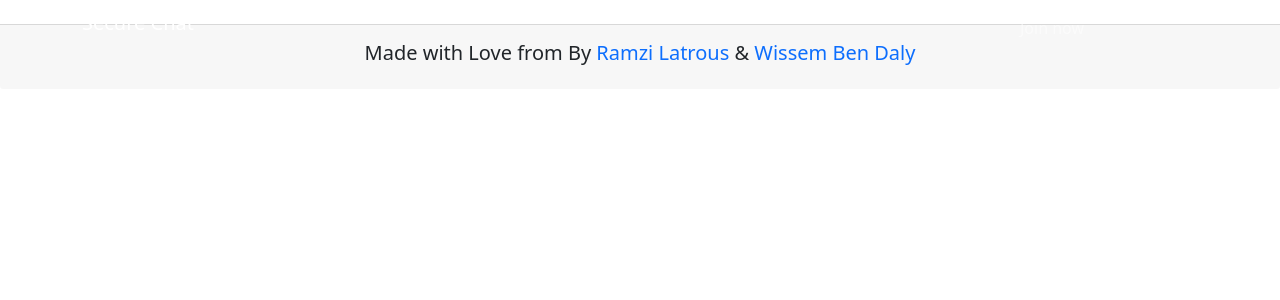
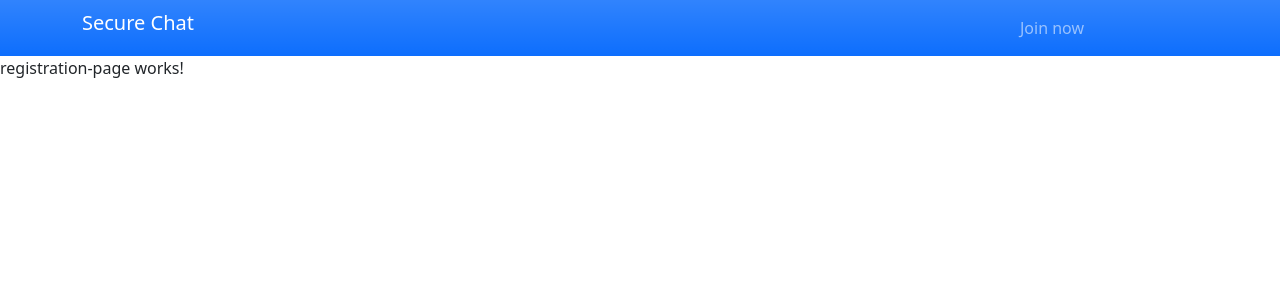
Before and after one commit to Ramzi-dev611/secure-chat-front, an Angular app: page /register in a window 1280 px wide. Before the commit this address led to /. Shown: the top 300 px of the page. Built offline with nearby package versions, Linux system fonts and the light colour scheme.

Commit message:
fix the navbar to be transparent at first for the home pange and appearing in the other pages

```diff
--- a/src/app/app.component.html
+++ b/src/app/app.component.html
@@ -1,5 +1,5 @@
 <div (scroll)="changeNavbarTransparency()">
-    <app-navbar [isTransparent]="navbarTransparent"></app-navbar>
+    <app-navbar [isTransparent]="navbarTransparent" [currentUri]="currentUri"></app-navbar>
     <router-outlet></router-outlet>
     <app-footer></app-footer>
 </div>
--- a/src/app/app.component.ts
+++ b/src/app/app.component.ts
@@ -1,19 +1,30 @@
-import { Component, HostListener } from '@angular/core';
+import { Component, HostListener, DoCheck } from '@angular/core';
+import { Router } from '@angular/router';
 
 @Component({
   selector: 'app-root',
   templateUrl: './app.component.html',
   styleUrls: ['./app.component.css']
 })
-export class AppComponent {
+export class AppComponent implements DoCheck{
   title = 'chatroom-front';
   navbarTransparent: boolean = true;
+  currentUri: string = '';
+
+  constructor(private router: Router){}
+
+  ngDoCheck(){
+    this.currentUri = this.router.url;
+    this.navbarTransparent = this.navbarTransparent && this.currentUri === "/home";
+  }
 
   @HostListener('window:scroll', ['$event']) // for window scroll events
   changeNavbarTransparency(){
-    if(window.scrollY > 212)
-      this.navbarTransparent = false;
-    else
-      this.navbarTransparent = true;
+    if (this.currentUri === "/home"){
+      if (window.scrollY > 212)
+        this.navbarTransparent = false;
+      else
+        this.navbarTransparent = true;
+    }
   }
 }
--- a/src/app/app.module.ts
+++ b/src/app/app.module.ts
@@ -6,6 +6,7 @@ import { ChatRoomComponent } from './pages/chat-room/chat-room.component';
 import { NavbarComponent } from './shared/navbar/navbar.component';
 import { FooterComponent } from './shared/footer/footer.component';
 import { Routing } from './app.routing';
+import { RegistrationPageComponent } from './pages/registration-page/registration-page.component';
 
 @NgModule({
   declarations: [
@@ -13,7 +14,8 @@ import { Routing } from './app.routing';
     LandingPageComponent,
     ChatRoomComponent,
     NavbarComponent,
-    FooterComponent
+    FooterComponent,
+    RegistrationPageComponent
   ],
   imports: [
     BrowserModule,
--- a/src/app/app.routing.ts
+++ b/src/app/app.routing.ts
@@ -1,11 +1,12 @@
 import { RouterModule, Routes } from "@angular/router";
 import { ChatRoomComponent } from "./pages/chat-room/chat-room.component";
 import { LandingPageComponent } from "./pages/landing-page/landing-page.component";
+import { RegistrationPageComponent } from "./pages/registration-page/registration-page.component";
 
 const routes: Routes = [
     { path: '', redirectTo: 'home', pathMatch: 'full' },
     { path: 'home', component: LandingPageComponent },
-    // { path: 'register', component: undefined },
+    { path: 'register', component: RegistrationPageComponent },
     { path: 'chatroom', component: ChatRoomComponent }
 ]
 export const Routing = RouterModule.forRoot(routes)
--- /dev/null
+++ b/src/app/pages/registration-page/registration-page.component.html
@@ -0,0 +1,2 @@
+<p>registration-page works!</p>
+<div style="margin-top: 1500px;"></div>
--- /dev/null
+++ b/src/app/pages/registration-page/registration-page.component.ts
@@ -0,0 +1,15 @@
+import { Component, OnInit } from '@angular/core';
+
+@Component({
+  selector: 'app-registration-page',
+  templateUrl: './registration-page.component.html',
+  styleUrls: ['./registration-page.component.css']
+})
+export class RegistrationPageComponent implements OnInit {
+
+  constructor() { }
+
+  ngOnInit(): void {
+  }
+
+}
--- a/src/app/shared/navbar/navbar.component.html
+++ b/src/app/shared/navbar/navbar.component.html
@@ -1,7 +1,7 @@
 <nav [ngClass]="{
     'navbar':true,
     'navbar-expand-lg': true,
-    'fixed-top': true,
+    'fixed-top': currentUri === '/home',
     'bg-primary': !isTransparent,
     'bg-gradient': !isTransparent,
     'navbar-dark': true
```
Also changed, not shown: src/app/shared/navbar/navbar.component.ts (+5 -4 lines), src/app/pages/registration-page/registration-page.component.css (added), 1 other file (tests, documents, lock files or other folders).
